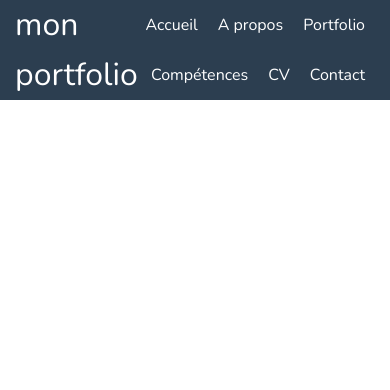
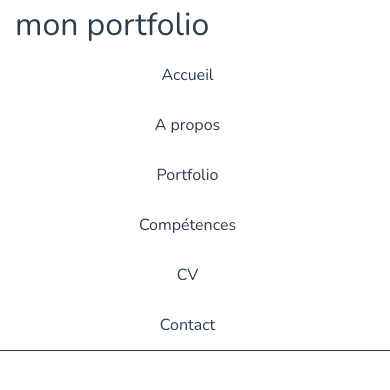
Before and after one commit to Zyrass/projet-menu-responsive, a plain HTML site: page index.html in a window 390 px wide. Drawn offline with nearby package versions, Linux system fonts and the light colour scheme.

Commit message:
Ajout partiel des Media Query - Ce n'est pas tout à fait fini

```diff
--- a/css/style.css
+++ b/css/style.css
@@ -45,5 +45,84 @@ nav a {
 }
 nav a:hover {
     background-color: #34495e;
-    border-bottom: 5px solid #7f8c8d;
 }
+/**
+ * [@media screen] --> Largeur max 768px (Tablette)
+ * --------------------------------------------------------
+ * Max-width: 768px, permet de définir qu'en dessous ou égale
+ * à cette largeur d'écran, nous spécifions un certain nombre
+ * de propriétés/valeurs qui permettront aux navigateur
+ * d'adapter l'affichage selon les critères spécifié dans le code
+ * --------------------------------------------------------
+ **/
+@media screen and (max-width: 768px) {
+    .navigation {
+        background-color: #7f8c8d;
+    }
+    .logo, nav {
+        display: block;
+        width: 100%;
+    }
+    nav {
+        text-align: center;
+    }
+    nav a {
+        display: inline-block;
+        width: 50%;
+    }
+    nav a:hover {
+        background-color: #2c3e50;
+    }
+    .navigation, nav a:hover {
+        /**
+         * [Informartion perso]
+         * --------------------------------------------------------
+         * La transition qui suit, me sert uniquement à animé le
+         * changement de couleur lorsque nous redimmentionnons à
+         * la main la taille de votre page web ainsi que lorsqu'on
+         * survole un lien.
+         **/
+        transition: background-color 2s ease;
+    }
+}
+
+/**
+ * [@media screen] --> Largeur max 425px (Téléphone)
+ * --------------------------------------------------------
+ * Max-width: 768px, permet de définir qu'en dessous ou égale
+ * à cette largeur d'écran, nous spécifions un certain nombre
+ * de propriétés/valeurs qui permettront aux navigateur
+ * d'adapter l'affichage selon les critères spécifié dans le code
+ * --------------------------------------------------------
+ **/
+ @media screen and (max-width: 425px) {
+    .navigation {
+        background-color: #fff;
+        border-bottom: 1px solid #2c3e50;
+
+    }
+    .logo, nav, nav a {
+        display: block;
+        width: 100%;
+    }
+    .logo a, nav a {
+        color: #2c3e50;
+    }
+    nav a:hover {
+        background-color: #2c3e50;
+        transition: background-color 1s ease 2s;
+        color: #fff;
+        transition: color 4s ease 2s;
+    }
+    .navigation, nav a:hover {
+        /**
+         * [Informartion perso]
+         * --------------------------------------------------------
+         * La transition qui suit, me sert uniquement à animé le
+         * changement de couleur lorsque nous redimmentionnons à
+         * la main la taille de votre page web ainsi que lorsqu'on
+         * survole un lien.
+         **/
+        transition: background-color 2s ease;
+    }
+ }
```
